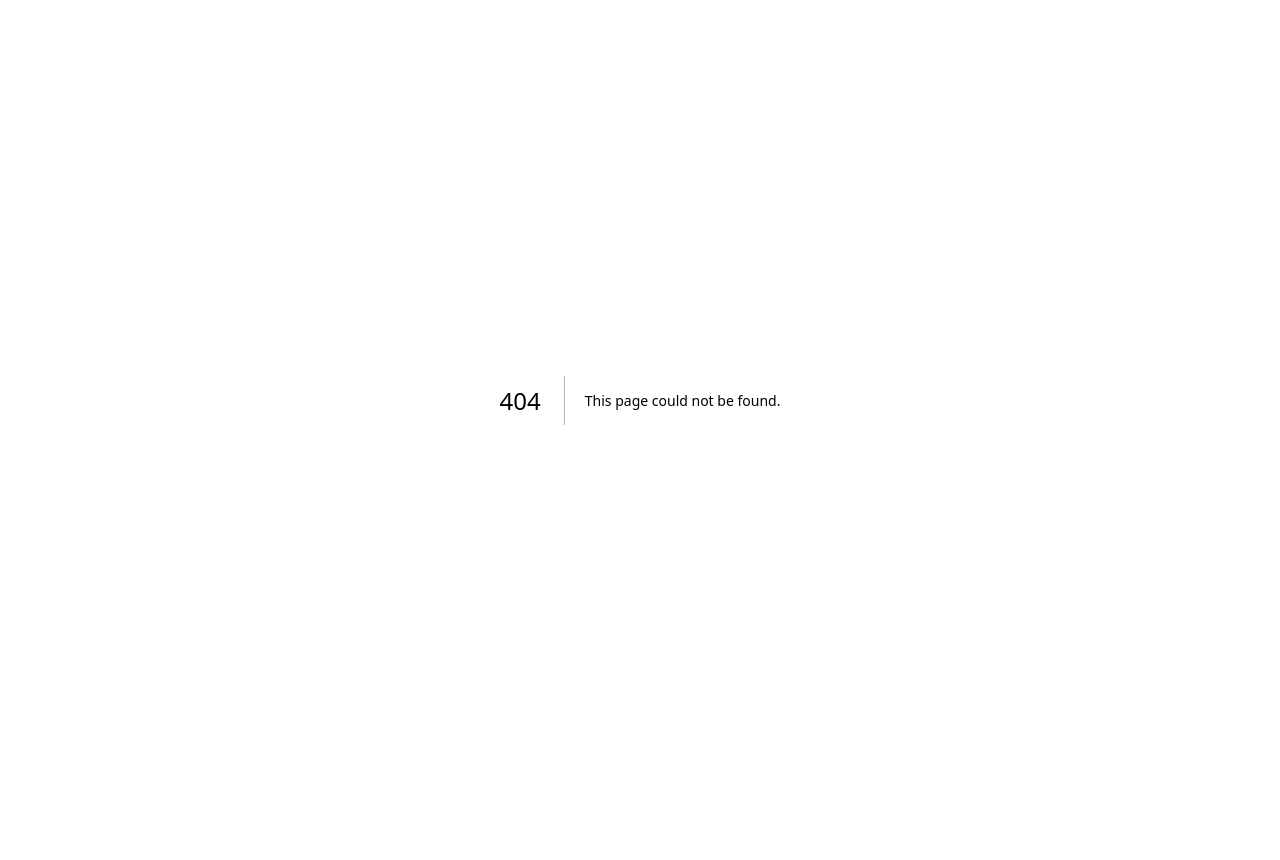
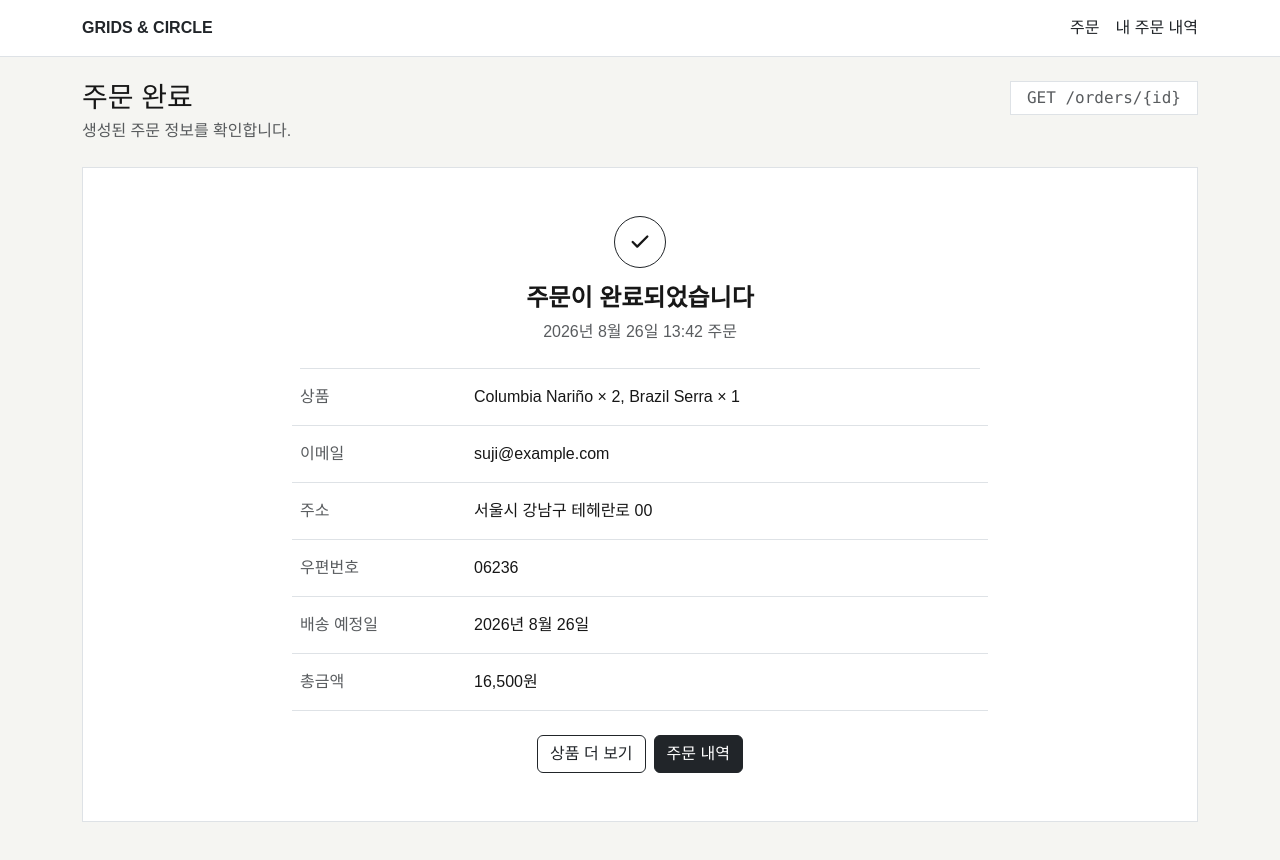
Before and after one commit to prgrms-be-devcourse/NBE12-14-1-TEAM03, a Next.js app in the folder frontend/: page /orders/1 in a window 1280 px wide. Before the commit this address had no page. Shown: the top 860 px of the page. Before the commit the page ends 800 px from the top, so only its background shows below. Built offline with nearby package versions, Linux system fonts and the light colour scheme; no server answers.

Commit message:
포매팅 유틸리티 파일 생성 (날짜 시간, 배송 예정일, 금액, 상품 목록 요약, 포매터 함수 구현)

```diff
--- /dev/null
+++ b/frontend/src/app/(customer)/orders/[id]/page.tsx
@@ -0,0 +1,189 @@
+"use client";
+
+import React, { useEffect, useState } from "react";
+import { useParams, useRouter } from "next/navigation";
+import PageHeader from "@/components/common/PageHeader";
+import Button from "@/components/ui/Button";
+import { OrderResultResponse, RsData } from "@/types/order";
+import {
+  formatOrderDateTime,
+  formatShippingDate,
+  formatCurrency,
+  formatOrderItemSummary,
+} from "@/lib/formatters";
+
+// 와이어프레임 기본 목데이터 (백엔드 미구동 또는 조회 실패 시 표시)
+const DEFAULT_ORDER_DATA: OrderResultResponse = {
+  id: 1,
+  createDate: "2026-08-26T13:42:00",
+  email: "suji@example.com",
+  shippingAddress: "서울시 강남구 테헤란로 00",
+  zipCode: "06236",
+  shippingDate: "2026-08-26",
+  totalPrice: 16500,
+  orderItemList: [
+    {
+      productId: 1,
+      productName: "Columbia Nariño",
+      orderPrice: 5000,
+      quantity: 2,
+      totalPrice: 10000,
+    },
+    {
+      productId: 2,
+      productName: "Brazil Serra",
+      orderPrice: 6500,
+      quantity: 1,
+      totalPrice: 6500,
+    },
+  ],
+};
+
+export default function OrderCompletePage() {
+  const params = useParams();
+  const orderId = params?.id as string | undefined;
+  const router = useRouter();
+
+  const [order, setOrder] = useState<OrderResultResponse>(DEFAULT_ORDER_DATA);
+  const [loading, setLoading] = useState<boolean>(false);
+
+  useEffect(() => {
+    let isMounted = true;
+
+    async function fetchOrder() {
+      try {
+        const response = await fetch(`/api/orders/mypage/${orderId}`);
+        if (response.ok) {
+          const resData: RsData<OrderResultResponse> = await response.json();
+          if (resData && resData.data && isMounted) {
+            setOrder(resData.data);
+          }
+        }
+      } catch {
+        // 백엔드 연결 전이거나 에러 발생 시 기본 목데이터 유지
+      } finally {
+        if (isMounted) {
+          setLoading(false);
+        }
+      }
+    }
+
+    fetchOrder();
+
+    return () => {
+      isMounted = false;
+    };
+  }, [orderId]);
+
+  return (
+    <>
+      {/* 1. 페이지 헤더 */}
+      <PageHeader
+        title="주문 완료"
+        description="생성된 주문 정보를 확인합니다."
+        actions={
+          <div className="border bg-white px-3 py-1 font-monospace text-body-secondary">
+            GET /orders/&#123;id&#125;
+          </div>
+        }
+      />
+
+      {/* 2. 주문 완료 상세 카드 */}
+      <section className="border bg-white p-4 p-md-5 mb-4">
+        {loading ? (
+          <div className="text-center py-5 text-body-secondary">
+            주문 정보를 불러오는 중입니다...
+          </div>
+        ) : (
+          <div className="mx-auto" style={{ maxWidth: "680px" }}>
+            {/* 상단 체크 아이콘 */}
+            <div
+              className="border border-dark rounded-circle d-flex align-items-center justify-content-center mx-auto mb-3"
+              style={{ width: "52px", height: "52px" }}
+              aria-hidden="true"
+            >
+              <svg
+                xmlns="http://www.w3.org/2000/svg"
+                width="22"
+                height="22"
+                viewBox="0 0 24 24"
+                fill="none"
+                stroke="currentColor"
+                strokeWidth="2.5"
+                strokeLinecap="round"
+                strokeLinejoin="round"
+              >
+                <polyline points="20 6 9 17 4 12" />
+              </svg>
+            </div>
+
+            {/* 타이틀 및 주문 일시 */}
+            <h2 className="h4 fw-semibold text-center mb-2">
+              주문이 완료되었습니다
+            </h2>
+            <p className="text-center text-body-secondary mb-4">
+              {formatOrderDateTime(order.createDate)}
+            </p>
+
+            {/* 상세 정보 테이블/목록 */}
+            <div className="border-top mb-4">
+              <div className="row py-3 border-bottom gx-3 gy-1 align-items-center">
+                <div className="col-12 col-sm-3 text-body-secondary">상품</div>
+                <div className="col-12 col-sm-9">
+                  {formatOrderItemSummary(order.orderItemList)}
+                </div>
+              </div>
+
+              <div className="row py-3 border-bottom gx-3 gy-1 align-items-center">
+                <div className="col-12 col-sm-3 text-body-secondary">이메일</div>
+                <div className="col-12 col-sm-9">{order.email}</div>
+              </div>
+
+              <div className="row py-3 border-bottom gx-3 gy-1 align-items-center">
+                <div className="col-12 col-sm-3 text-body-secondary">주소</div>
+                <div className="col-12 col-sm-9">{order.shippingAddress}</div>
+              </div>
+
+              <div className="row py-3 border-bottom gx-3 gy-1 align-items-center">
+                <div className="col-12 col-sm-3 text-body-secondary">우편번호</div>
+                <div className="col-12 col-sm-9">{order.zipCode}</div>
+              </div>
+
+              <div className="row py-3 border-bottom gx-3 gy-1 align-items-center">
+                <div className="col-12 col-sm-3 text-body-secondary">
+                  배송 예정일
+                </div>
+                <div className="col-12 col-sm-9">
+                  {formatShippingDate(order.shippingDate)}
+                </div>
+              </div>
+
+              <div className="row py-3 border-bottom gx-3 gy-1 align-items-center">
+                <div className="col-12 col-sm-3 text-body-secondary">총금액</div>
+                <div className="col-12 col-sm-9">
+                  {formatCurrency(order.totalPrice)}
+                </div>
+              </div>
+            </div>
+
+            {/* 하단 네비게이션 버튼 */}
+            <div className="d-flex justify-content-center gap-2">
+              <Button
+                variant="outline-dark"
+                onClick={() => router.push("/orders")}
+              >
+                상품 더 보기
+              </Button>
+              <Button
+                variant="dark"
+                onClick={() => router.push("/my-orders")}
+              >
+                주문 내역
+              </Button>
+            </div>
+          </div>
+        )}
+      </section>
+    </>
+  );
+}
--- /dev/null
+++ b/frontend/src/lib/formatters.ts
@@ -0,0 +1,67 @@
+import { OrderItemResponse } from "@/types/order";
+
+/**
+ * 주문 생성 일시를 "YYYY년 M월 D일 HH:mm 주문" 형식으로 포맷팅합니다.
+ * @param dateStr ISO 형식 일시 문자열 (예: "2026-08-26T13:42:00")
+ */
+export function formatOrderDateTime(dateStr?: string | null): string {
+  if (!dateStr) return "";
+
+  try {
+    const date = new Date(dateStr);
+    if (isNaN(date.getTime())) {
+      return dateStr;
+    }
+    const year = date.getFullYear();
+    const month = date.getMonth() + 1;
+    const day = date.getDate();
+    const hours = String(date.getHours()).padStart(2, "0");
+    const minutes = String(date.getMinutes()).padStart(2, "0");
+
+    return `${year}년 ${month}월 ${day}일 ${hours}:${minutes} 주문`;
+  } catch {
+    return dateStr;
+  }
+}
+
+/**
+ * 배송 일자를 "YYYY년 M월 D일" 형식으로 포맷팅합니다.
+ * @param dateStr "YYYY-MM-DD" 또는 ISO 형식 일자 문자열
+ */
+export function formatShippingDate(dateStr?: string | null): string {
+  if (!dateStr) return "";
+
+  try {
+    // "2026-08-26" 형태 분리 처리
+    const [year, month, day] = dateStr.split("T")[0].split("-").map(Number);
+    if (year && month && day) {
+      return `${year}년 ${month}월 ${day}일`;
+    }
+
+    const date = new Date(dateStr);
+    if (isNaN(date.getTime())) {
+      return dateStr;
+    }
+    return `${date.getFullYear()}년 ${date.getMonth() + 1}월 ${date.getDate()}일`;
+  } catch {
+    return dateStr;
+  }
+}
+
+/**
+ * 금액을 "16,500원" 형식으로 포맷팅합니다.
+ */
+export function formatCurrency(amount?: number | null): string {
+  if (amount == null) return "0원";
+  return `${amount.toLocaleString("ko-KR")}원`;
+}
+
+/**
+ * 주문 상품 목록을 "상품명 × 수량, ..." 형식으로 요약 포맷팅합니다.
+ */
+export function formatOrderItemSummary(items?: OrderItemResponse[] | null): string {
+  if (!items || items.length === 0) return "-";
+  return items
+    .map((item) => `${item.productName} × ${item.quantity}`)
+    .join(", ");
+}
```
